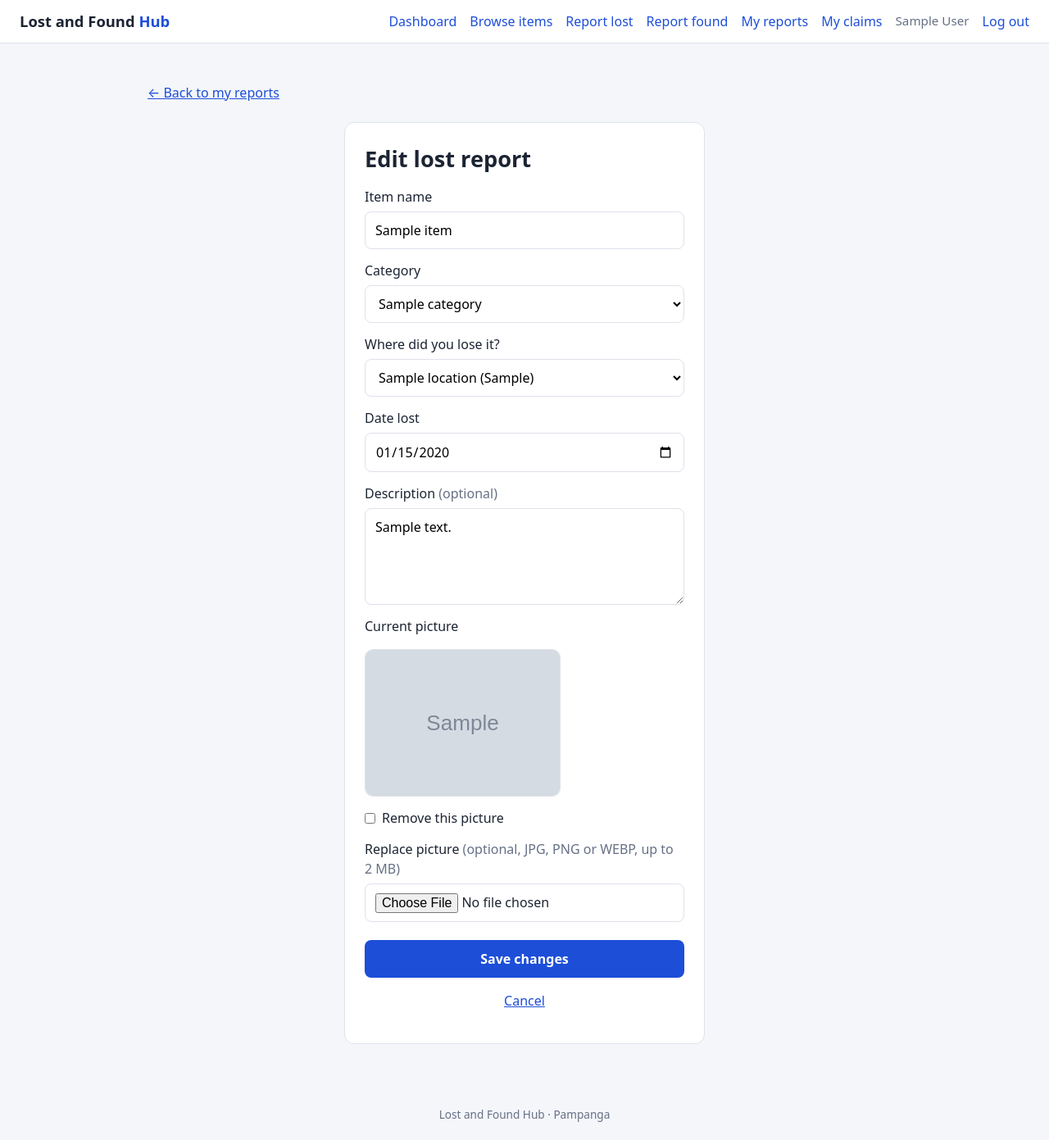
After one commit to SuriRin/Lost-and-Found-Pampanga, a PHP site: page /lostfound/item_edit.php?type=Lost&id=1 in a window 1280 px wide. The commit adds this page. Shown: the whole page at 82% size. Run offline with PHP 8.4, Linux system fonts and the light colour scheme; the visitor is signed in with stand-in values (Sample User, id 1); tables that the repository leaves empty hold one stand-in row (values such as "Sample post"); grey boxes marked "Sample" are stand-in pictures.

Commit message:
Completion of User Website based on the Flowchart
There is one thing that can't be shown which is the approval from the admin since it does need the admin page which isn't implemented yet

```diff
--- a/lostfound/assets/style.css
+++ b/lostfound/assets/style.css
@@ -173,3 +173,8 @@ a.item:hover { border-color: var(--primary); box-shadow: 0 2px 10px rgba(29, 78,
   .details { grid-template-columns: 1fr; gap: 2px; }
   .details dd { margin-bottom: 10px; }
 }
+
+/* ---------- don't claim twice ---------- */
+.badge.pending  { background: #fff4d6; color: #8a5a00; }
+.badge.approved { background: var(--ok-bg); color: var(--ok); }
+.badge.rejected { background: var(--danger-bg); color: var(--danger); }
--- a/lostfound/claim_add.php
+++ b/lostfound/claim_add.php
@@ -13,7 +13,7 @@ $id  = (int)($_GET['id'] ?? 0);
 
 // Switch this to true when claims.php exists (step 7, View Claim Status).
 // Until then the user is sent back to the item page, which already shows the claim status.
-$claimsPageReady = false;
+$claimsPageReady = true;
 
 // ===================
 // FETCH THE FOUND ITEM BEING CLAIMED
--- a/lostfound/dashboard.php
+++ b/lostfound/dashboard.php
@@ -26,9 +26,9 @@ foreach ([
 // ===================
 $actions = [
     ['Browse Items',       'Search lost and found items posted by others.', 'items.php',      true],
-    ['Report Lost Item',   'Tell us about something you lost.',             'lost_add.php',   false],
-    ['Report Found Item',  'Post something you found so its owner can claim it.', 'found_add.php', false],
-    ['My Reports',         'View, update or delete your own reports.',      'my_reports.php', false],
+    ['Report Lost Item',   'Tell us about something you lost.',             'lost_add.php',   true],
+    ['Report Found Item',  'Post something you found so its owner can claim it.', 'found_add.php', true],
+    ['My Reports',         'View, update or delete your own reports.',      'my_reports.php', true],
 ];
 
 $pageTitle = 'Dashboard';
--- a/lostfound/database/schema.sql
+++ b/lostfound/database/schema.sql
@@ -84,6 +84,7 @@ CREATE TABLE Found_Item (
 );
 
 -- ---------- CLAIM ----------
+-- ---------- CLAIM ----------
 CREATE TABLE Claim (
   claim_id          INT AUTO_INCREMENT PRIMARY KEY,
   found_item_id     INT NOT NULL,
@@ -92,6 +93,7 @@ CREATE TABLE Claim (
   claim_description TEXT NOT NULL,                -- proof of ownership
   date_submitted    TIMESTAMP NOT NULL DEFAULT CURRENT_TIMESTAMP,
   claim_status      ENUM('Pending','Approved','Rejected') NOT NULL DEFAULT 'Pending',
+  UNIQUE KEY uq_claim_user_item (found_item_id, user_id), -- Only claim once rule
   FOREIGN KEY (found_item_id) REFERENCES Found_Item(found_item_id) ON DELETE RESTRICT,
   FOREIGN KEY (user_id)       REFERENCES `User`(user_id)           ON DELETE RESTRICT,
   FOREIGN KEY (admin_id)      REFERENCES Admin(admin_id)           ON DELETE SET NULL
--- a/lostfound/includes/header.php
+++ b/lostfound/includes/header.php
@@ -19,14 +19,20 @@ $pageTitle = $pageTitle ?? 'Lost and Found Hub';
   <a class="brand" href="<?= BASE_URL ?>/index.php">Lost and Found <span>Hub</span></a>
   <div class="links">
     <?php if (is_logged_in()): ?>
+      <!-- Links of the pages HERE!! -->
       <a href="<?= BASE_URL ?>/dashboard.php">Dashboard</a>
       <a href="<?= BASE_URL ?>/items.php">Browse items</a>
+      <a href="<?= BASE_URL ?>/lost_add.php">Report lost</a>
+      <a href="<?= BASE_URL ?>/found_add.php">Report found</a>
+      <a href="<?= BASE_URL ?>/my_reports.php">My reports</a>
+      <a href="<?= BASE_URL ?>/claims.php">My claims</a>
       <span class="who"><?= e($_SESSION['user_name']) ?></span>
       <form method="POST" action="<?= BASE_URL ?>/logout.php" class="inline">
         <?= csrf_field() ?>
         <button class="linkbtn">Log out</button>
       </form>
     <?php else: ?>
+      <!-- Links of the pages HERE!! -->
       <a href="<?= BASE_URL ?>/login.php">Log in</a>
       <a href="<?= BASE_URL ?>/register.php">Create account</a>
     <?php endif; ?>
--- /dev/null
+++ b/lostfound/item_edit.php
@@ -0,0 +1,302 @@
+<?php
+// !! Edit Own Report
+//    flowchart: My Reports -> View and Manage Own Reports (edit)
+//    Business rule 3: a report belongs to the user who created it,
+//    so only the owner can edit it.
+//    Locked when: the report is already resolved, or a found item already has claims.
+
+require __DIR__ . '/includes/config.php';
+require_login();
+
+$uid  = $_SESSION['user_id'];
+$type = $_GET['type'] ?? '';
+$id   = (int)($_GET['id'] ?? 0);
+
+// Fixed list of table and column names, never taken from the visitor
+$tables = [
+    'Lost'  => ['table' => 'Lost_Item',  'id' => 'lost_item_id',  'date' => 'date_lost',  'open' => 'Lost'],
+    'Found' => ['table' => 'Found_Item', 'id' => 'found_item_id', 'date' => 'date_found', 'open' => 'Available'],
+];
+
+// Image upload settings (same as the report forms)
+$maxImageBytes = 2 * 1024 * 1024;                        // 2 MB
+$allowedImages = [
+    'image/jpeg' => 'jpg',
+    'image/png'  => 'png',
+    'image/webp' => 'webp',
+];
+$uploadDir = __DIR__ . '/uploads';
+
+// ===================
+// FETCH THE REPORT (owner only)
+// A report that belongs to someone else looks the same as one that doesn't exist.
+// ===================
+$row = false;
+if (isset($tables[$type]) && $id > 0) {
+    $t = $tables[$type];
+    $stmt = $pdo->prepare("SELECT * FROM {$t['table']} WHERE {$t['id']} = ? AND user_id = ?");
+    $stmt->execute([$id, $uid]);
+    $row = $stmt->fetch();
+}
+
+if (!$row) {
+    http_response_code(404);
+    $pageTitle = 'Report not found';
+    require __DIR__ . '/includes/header.php';
+    ?>
+    <div class="card narrow center">
+      <h1>Report not found</h1>
+      <p class="muted">That report does not exist, or it is not yours.</p>
+      <p><a href="<?= BASE_URL ?>/my_reports.php">&larr; Back to my reports</a></p>
+    </div>
+    <?php
+    require __DIR__ . '/includes/footer.php';
+    exit;
+}
+
+// ===================
+// CAN IT BE EDITED?
+// $locked holds the reason when the answer is no.
+// ===================
+$locked = null;
+if ($row['status'] !== $t['open']) {
+    $locked = "This report is already marked as " . strtolower($row['status']) . ", so it can't be edited.";
+} elseif ($type === 'Found') {
+    $chk = $pdo->prepare("SELECT COUNT(*) FROM Claim WHERE found_item_id = ?");
+    $chk->execute([$id]);
+    if ((int)$chk->fetchColumn() > 0) {
+        $locked = "This found item already has claims, so it can't be edited.";
+    }
+}
+
+// ===================
+// DROPDOWN DATA
+// ===================
+$categories = $pdo->query("SELECT category_id, category_name FROM Category ORDER BY category_name")->fetchAll();
+$locations  = $pdo->query("SELECT location_id, location_name, building FROM Location ORDER BY location_name")->fetchAll();
+
+$validCategoryIds = array_map('intval', array_column($categories, 'category_id'));
+$validLocationIds = array_map('intval', array_column($locations, 'location_id'));
+
+$today = (new DateTime('now', new DateTimeZone('Asia/Manila')))->format('Y-m-d');
+
+// ===================
+// SETUP VARIABLES (start with the saved values)
+// ===================
+$errors = [];
+$old = [
+    'item_name'   => $row['item_name'],
+    'category_id' => (string)$row['category_id'],
+    'location_id' => (string)$row['location_id'],
+    'item_date'   => $row[$t['date']],
+    'description' => $row['description'] ?? '',
+];
+
+// ===================
+// HANDLE FORM SUBMIT
+// ===================
+if (!$locked && $_SERVER['REQUEST_METHOD'] === 'POST') {
+
+    if (!csrf_valid()) {
+        $errors[] = "Your session expired. Please try again.";
+    } else {
+        foreach ($old as $k => $_) {
+            $old[$k] = trim($_POST[$k] ?? '');
+        }
+        $removeImage = isset($_POST['remove_image']);
+
+        // ===================
+        // VALIDATION
+        // ===================
+        if ($old['item_name'] === '') {
+            $errors[] = "Item name is required.";
+        } elseif (mb_strlen($old['item_name']) > 100) {
+            $errors[] = "Item name must be 100 characters or less.";
+        }
+
+        if (!in_array((int)$old['category_id'], $validCategoryIds, true)) {
+            $errors[] = "Please choose a category.";
+        }
+
+        if (!in_array((int)$old['location_id'], $validLocationIds, true)) {
+            $errors[] = "Please choose a location.";
+        }
+
+        $dateLabel = $type === 'Lost' ? 'date lost' : 'date found';
+        $d = DateTime::createFromFormat('Y-m-d', $old['item_date']);
+        if ($old['item_date'] === '') {
+            $errors[] = "The $dateLabel is required.";
+        } elseif (!$d || $d->format('Y-m-d') !== $old['item_date']) {
+            $errors[] = "Enter a valid $dateLabel.";
+        } elseif ($old['item_date'] > $today) {
+            $errors[] = "The $dateLabel cannot be in the future.";
+        }
+
+        if (mb_strlen($old['description']) > 1000) {
+            $errors[] = "Description must be 1000 characters or less.";
+        }
+
+        // New picture is optional. Check it before saving anything.
+        $imageExt = null;
+        $file = $_FILES['image'] ?? null;
+        if ($file && $file['error'] !== UPLOAD_ERR_NO_FILE) {
+            if ($file['error'] === UPLOAD_ERR_INI_SIZE || $file['error'] === UPLOAD_ERR_FORM_SIZE) {
+                $errors[] = "The picture is too large. The limit is 2 MB.";
+            } elseif ($file['error'] !== UPLOAD_ERR_OK) {
+                $errors[] = "The picture could not be uploaded. Please try again.";
+            } elseif ($file['size'] > $maxImageBytes) {
+                $errors[] = "The picture is too large. The limit is 2 MB.";
+            } else {
+                $mime = (new finfo(FILEINFO_MIME_TYPE))->file($file['tmp_name']);
+                if (!isset($allowedImages[$mime]) || @getimagesize($file['tmp_name']) === false) {
+                    $errors[] = "The picture must be a JPG, PNG or WEBP image.";
+                } else {
+                    $imageExt = $allowedImages[$mime];
+                }
+            }
+        }
+
+        // ===================
+        // UPDATE
+        // ===================
+        if (!$errors) {
+            $oldImage  = $row['image'];
+            $imageName = $oldImage;          // keep the current picture by default
+            $newSaved  = false;
+
+            if ($imageExt !== null) {
+                // Replace the picture
+                if (!is_dir($uploadDir)) {
+                    mkdir($uploadDir, 0755, true);
+                }
+                $imageName = bin2hex(random_bytes(16)) . '.' . $imageExt;
+                if (move_uploaded_file($file['tmp_name'], $uploadDir . '/' . $imageName)) {
+                    $newSaved = true;
+                } else {
+                    $errors[] = "The picture could not be saved. Please try again.";
+                    $imageName = $oldImage;
+                }
+            } elseif ($removeImage) {
+                $imageName = null;           // just remove the picture
+            }
+
+            if (!$errors) {
+                try {
+                    $stmt = $pdo->prepare(
+                        "UPDATE {$t['table']}
+                         SET category_id = ?, location_id = ?, item_name = ?,
+                             description = ?, {$t['date']} = ?, image = ?
+                         WHERE {$t['id']} = ? AND user_id = ?"
+                    );
+                    $stmt->execute([
+                        (int)$old['category_id'],
+                        (int)$old['location_id'],
+                        $old['item_name'],
+                        $old['description'] !== '' ? $old['description'] : null,
+                        $old['item_date'],
+                        $imageName,
+                        $id,
+                        $uid,
+                    ]);
+
+                    // The row is saved, so the old picture file is no longer needed
+                    if ($oldImage && $imageName !== $oldImage) {
+                        @unlink($uploadDir . '/' . basename($oldImage));
+                    }
+                    redirect('item_view.php?type=' . $type . '&id=' . $id);
+                } catch (PDOException $ex) {
+                    // Don't leave an orphan picture behind if the database refused the update
+                    if ($newSaved) {
+                        @unlink($uploadDir . '/' . $imageName);
+                    }
+                    throw $ex;
+                }
+            }
+        }
+    }
+}
+
+$pageTitle = 'Edit report';
+require __DIR__ . '/includes/header.php';
+?>
+
+<p><a href="<?= BASE_URL ?>/my_reports.php">&larr; Back to my reports</a></p>
+
+<div class="card narrow">
+  <h1>Edit <?= $type === 'Lost' ? 'lost' : 'found' ?> report</h1>
+
+  <?php if ($locked): ?>
+
+    <div class="alert error"><?= e($locked) ?></div>
+    <p class="center"><a href="<?= BASE_URL ?>/item_view.php?type=<?= e($type) ?>&amp;id=<?= (int)$id ?>">View the report</a></p>
+
+  <?php else: ?>
+
+    <?php if ($errors): ?>
+      <div class="alert error">
+        <?php foreach ($errors as $err): ?>
+          <?= e($err) ?><br>
+        <?php endforeach; ?>
+      </div>
+    <?php endif; ?>
+
+    <form method="POST" enctype="multipart/form-data" novalidate>
+      <?= csrf_field() ?>
+
+      <label>Item name
+        <input name="item_name" maxlength="100" value="<?= e($old['item_name']) ?>">
+      </label>
+
+      <label>Category
+        <select name="category_id">
+          <option value="">Choose a category</option>
+          <?php foreach ($categories as $c): ?>
+            <option value="<?= (int)$c['category_id'] ?>" <?= (int)$old['category_id'] === (int)$c['category_id'] ? 'selected' : '' ?>>
+              <?= e($c['category_name']) ?>
+            </option>
+          <?php endforeach; ?>
+        </select>
+      </label>
+
+      <label><?= $type === 'Lost' ? 'Where did you lose it?' : 'Where did you find it?' ?>
+        <select name="location_id">
+          <option value="">Choose a location</option>
+          <?php foreach ($locations as $l): ?>
+            <option value="<?= (int)$l['location_id'] ?>" <?= (int)$old['location_id'] === (int)$l['location_id'] ? 'selected' : '' ?>>
+              <?= e($l['location_name']) ?><?= $l['building'] ? ' (' . e($l['building']) . ')' : '' ?>
+            </option>
+          <?php endforeach; ?>
+        </select>
+      </label>
+
+      <label><?= $type === 'Lost' ? 'Date lost' : 'Date found' ?>
+        <input type="date" name="item_date" max="<?= e($today) ?>" value="<?= e($old['item_date']) ?>">
+      </label>
+
+      <label>Description <span class="muted">(optional)</span>
+        <textarea name="description" rows="4" maxlength="1000"><?= e($old['description']) ?></textarea>
+      </label>
+
+      <?php if ($row['image']): ?>
+        <label>Current picture
+          <img class="detail-img" style="max-height: 180px;" src="<?= BASE_URL ?>/uploads/<?= e($row['image']) ?>" alt="Current picture">
+        </label>
+        <label class="check" style="display: flex; align-items: center; gap: 8px; font-weight: 400;">
+          <input type="checkbox" name="remove_image" value="1" style="width: auto; margin: 0;">
+          Remove this picture
+        </label>
+      <?php endif; ?>
+
+      <label><?= $row['image'] ? 'Replace picture' : 'Picture' ?> <span class="muted">(optional, JPG, PNG or WEBP, up to 2 MB)</span>
+        <input type="file" name="image" accept="image/jpeg,image/png,image/webp">
+      </label>
+
+      <button class="btn">Save changes</button>
+    </form>
+
+    <p class="muted center"><a href="<?= BASE_URL ?>/my_reports.php">Cancel</a></p>
+
+  <?php endif; ?>
+</div>
+
+<?php require __DIR__ . '/includes/footer.php'; ?>
```
Also changed, not shown: lostfound/lost_add.php (added, +226 -0 lines), lostfound/my_reports.php (added, +164 -0 lines).
